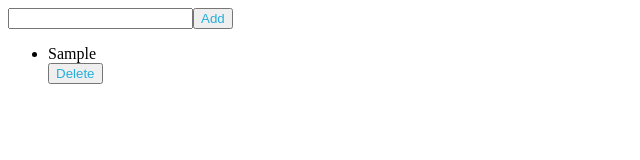
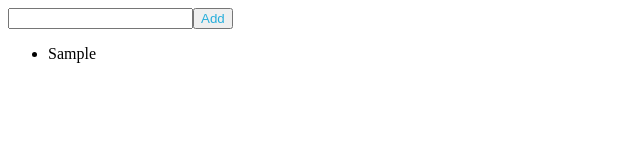
Before and after one commit to shajoffcl/Weekend-Hackathon-3---Todo-List-React, a React app: page / in a window 1280 px wide. Both pictures are taken after typing "Sample" into the empty fields and a click on the button "Add". Shown: the top 160 px of the page, without its empty margins (0-640 px from the left). Built offline with nearby package versions, Linux system fonts and the light colour scheme.

Commit message:
updated 0.6

```diff
--- a/src/components/App.js
+++ b/src/components/App.js
@@ -38,7 +38,7 @@ function App() {
       </button>
       <ul>
         {itemList.map((item, index) => (
-          <li className="list" key={item + index}>
+          <li className="list">
             <ToDoList key={item + index} itemName={item} />
           </li>
         ))}
--- a/src/components/toDoList.js
+++ b/src/components/toDoList.js
@@ -6,9 +6,9 @@ function ToDoList(props) {
   return (
     <>
       {itemName}
-      <div>
+      {/* <div>
         <button className="delete">Delete</button>
-      </div>
+      </div> */}
     </>
   );
 }
```
